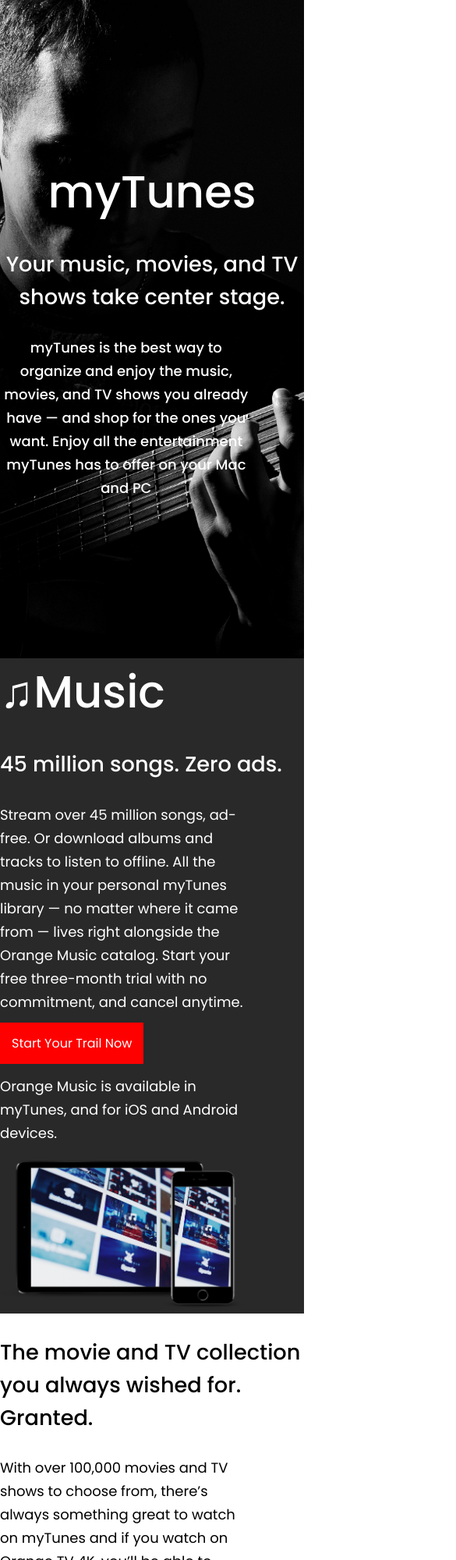
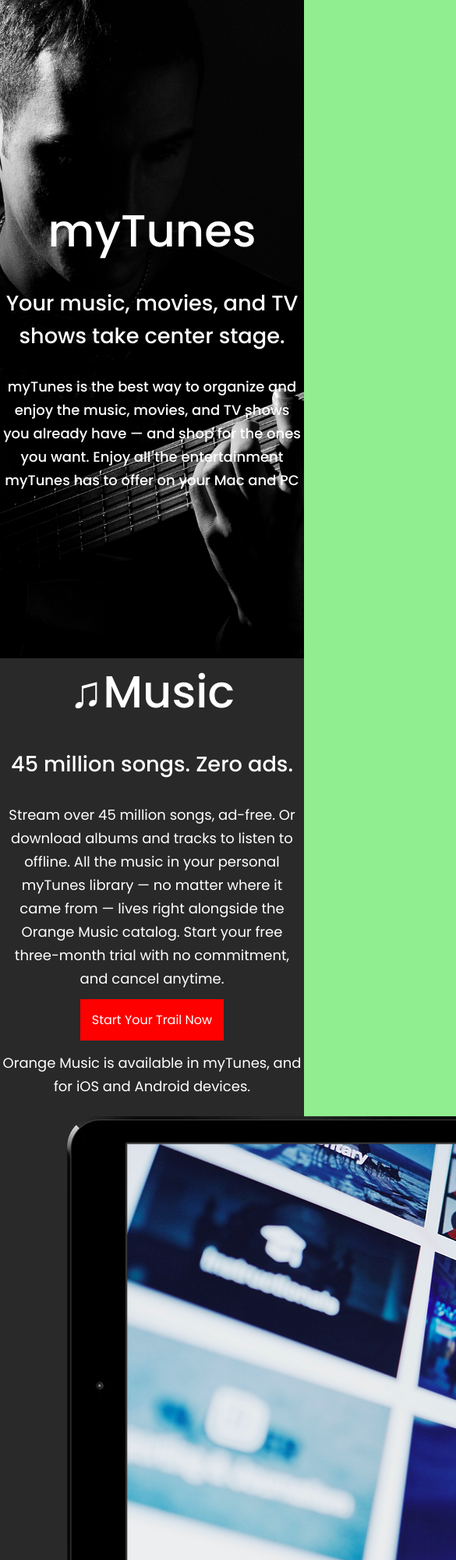
Before and after one commit to nikhilk1401/FEWD1203-boilerplate-finalcode, a plain HTML site: page index.html in a window 390 px wide. Shown: the top 2000 px of the page at 78% size, 585 px wide, since content can reach past the window. Drawn offline with Linux system fonts and the light colour scheme; a web font is replaced by a local one.

Commit message:
Update style.css

```diff
--- a/style.css
+++ b/style.css
@@ -1,9 +1,10 @@
 @import url('https://fonts.googleapis.com/css2?family=Anonymous+Pro:ital,wght@0,400;0,700;1,400;1,700&family=Audiowide&family=Black+Ops+One&family=Chakra+Petch:wght@300;400;500;600;700&family=Courgette&family=Electrolize&family=Hahmlet:wght@100;200;400;500;600;700;800&family=Orbitron:wght@400;500;600;700;800;900&family=Poppins:wght@200;300;400;500;600;700;800;900&family=Press+Start+2P&family=Roboto+Serif:wght@100;200;300;400;500;600;700;800;900&family=Rubik:wght@300;400;500;600;700;800&family=Skranji:wght@400;700&display=swap');
 
-/* Gobally declare margin and padding to zero using appropriate property*/
 * {
+/* Iteration 4: Declare margin and padding to zero and align all the elements to center  */
     margin: 0;
     padding: 0;
+    text-align: center;
 }
 .container {
     position: relative;
@@ -16,59 +17,47 @@
     width: 100%;
     height: 100vh;
     color: #ffffff;
-    display: flex;
-    justify-content: center;
-    align-items: center;
-    flex-direction: column;
     text-align: center;
     background-position: center;
     background-size: cover;
-    background-image: url(assets/background.jpeg);
+    background-image: url(assets/background.jpeg);/* Iteration 5: Apply an image to the background (background.jpeg)*/
 }
-h1 {
-    font-size: 3.6pc;
-}
-h2 {
-    font-size: 1.7pc;
-}
-h1,
-h2 {
-    font-weight: 500;
+#move {
+    position: relative;
+    top: 30%;
 }
 p {
-    width: 83%; /* Make the width of the paragraph to 83% */
     font-size: 18px;
-    line-height: 30px;/* Make line height to 30px*/
+    line-height: 30px; /* Iteration 6: Apply a '30px' gap between the each line */
 }
 h2,
 p {
     margin-top: 1.8pc;
 }
-.common {
-    text-align: center; /* Align all the elements to the center*/
-    display: flex;
-    justify-content: center;
-    flex-direction: column;
-    align-items: center;
-}
 .music {
-    color: #ffffff;
-    background: rgb(41, 41, 41); /* Make background color to rgb(41, 41, 41) */
+    background: rgb(41, 41, 41); /* Iteration 7: Make color of the background to rgb(41, 41, 41) */
 }
 a {
     padding: 15px;
-    color: #ffffff;/* Make color to white */
-    background: red;/*Make background color to red*/
+    color: #ffffff;
+    background: red;/* Iteration 8: Make background color to red */
     margin-top: 20px;
-    text-decoration: none;/* Remove text underline for the link*/
+    text-decoration: none;/* Iteration 9: Remove text underline for the link*/
 }
 img {
-    width: 80%;
+    width: calc(100%-20%); /* Iteration 10: Use a appropriate function to make the width to 80% */
     height: auto;
-    margin-top: 20px;
+    margin: 20px 0 ; /* Iteration 11: Use shortand property to have a margin of '20px' top and bottom */
 }
 span {
     margin: 2pc 0;
     font-size: 20px;
     font-weight: 500;
 }
+/* Iteration 12: Use appropriate @rule to make background color 'lightgreen' when screen size have a
+   maximum width of '800px' */
+@media (max-width:800px) {
+    body {
+        background-color: lightgreen;
+    }
+}
```
